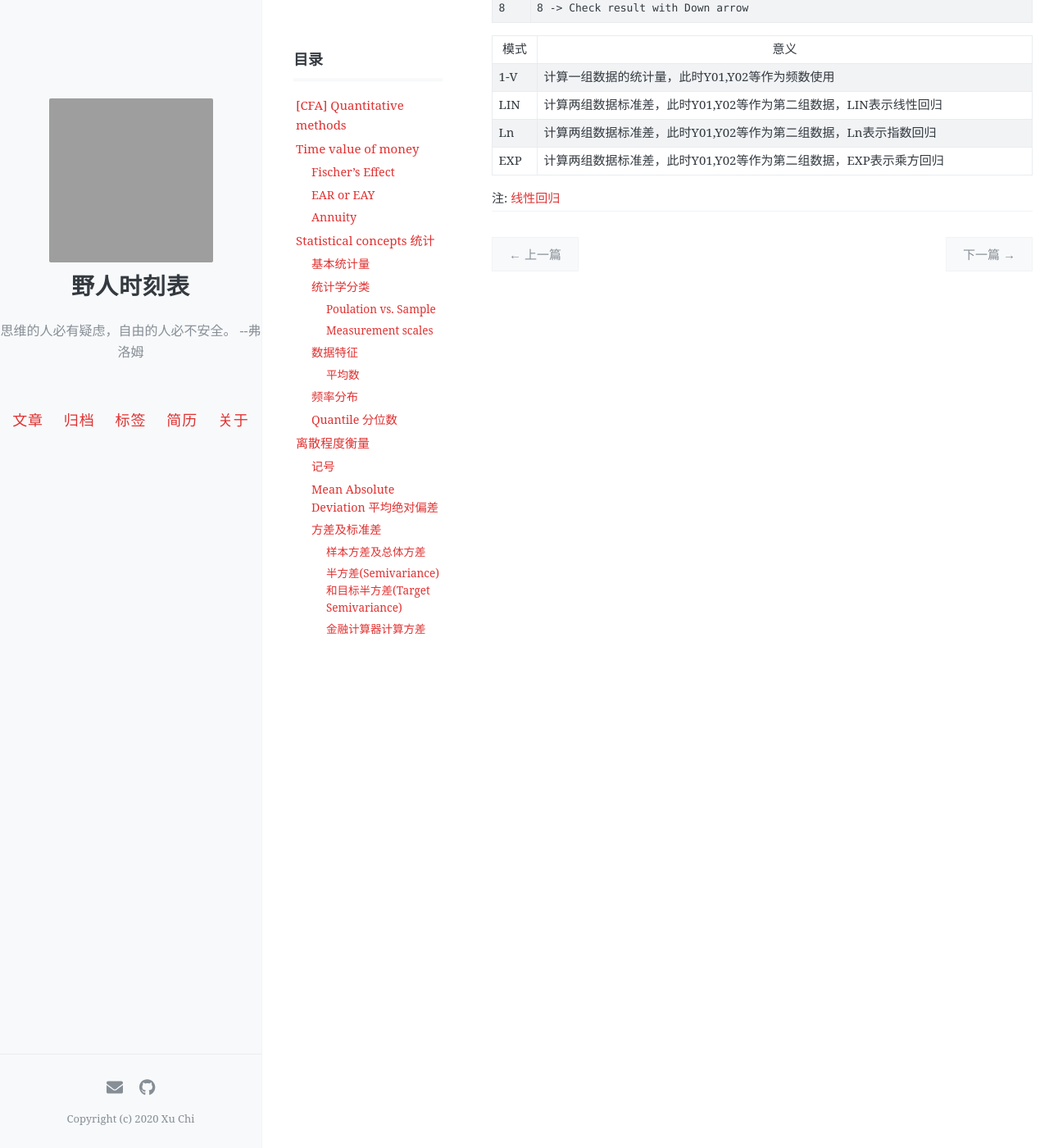
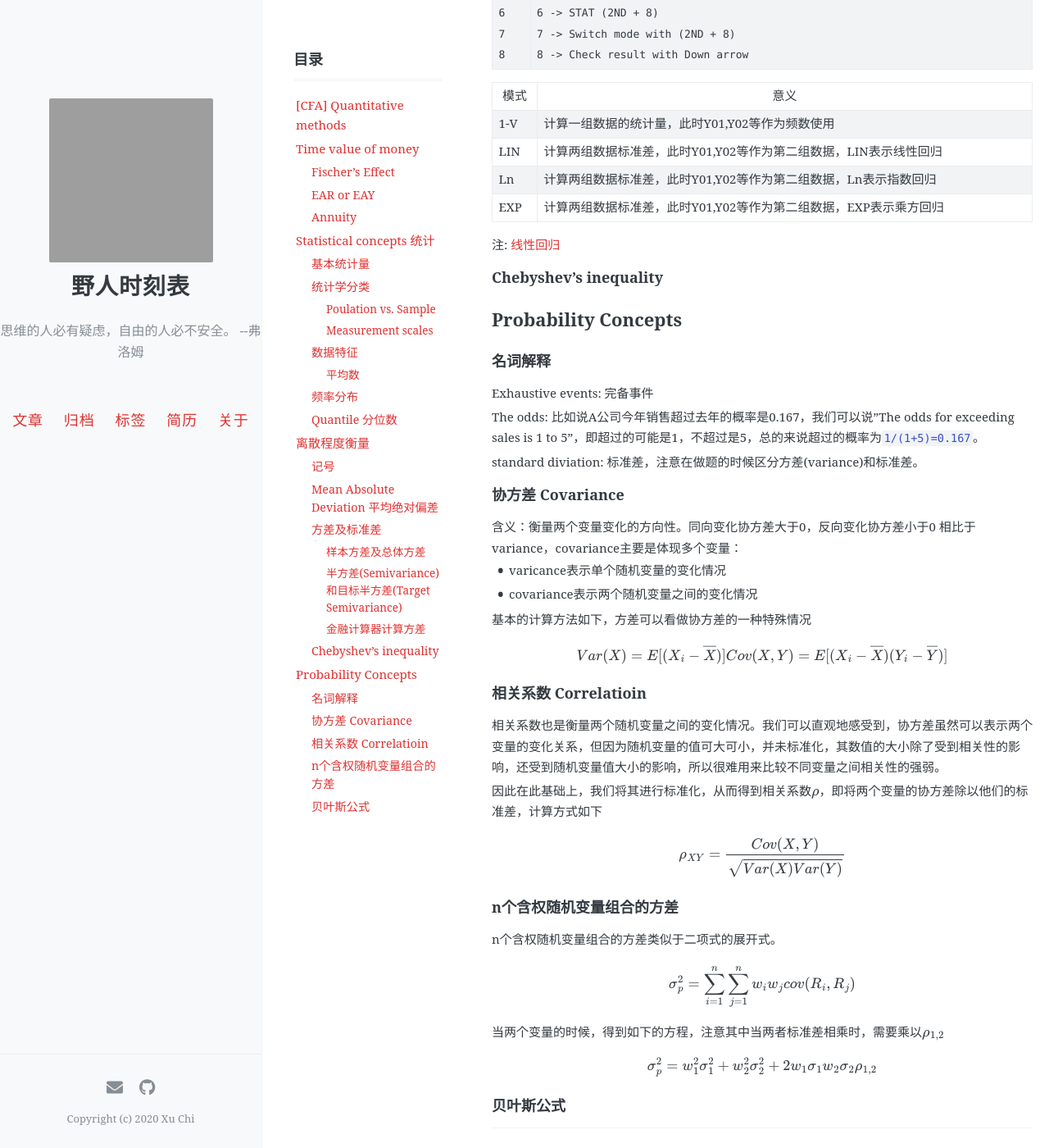
Before and after one commit to xuchi16/Lukathis.github.io, a Jekyll site: the page built from _posts/cfa/2020-02-02-CFA-Quantitative-methods.markdown, in a window 1280 px wide and 1400 px high, scrolled down 3448 px. Shown: the whole window at 82% size. Built offline with Jekyll 4.4.1, drawn with Linux system fonts in a browser that asks for light colours; formulas are drawn with MathJax 3; comment, search, counter and statistics services are not loaded; some of the changed text lies outside the part shown; grey boxes are pictures that could not be loaded.

Commit message:
update CFA summary

```diff
--- a/_posts/cfa/2020-02-02-CFA-Quantitative-methods.markdown
+++ b/_posts/cfa/2020-02-02-CFA-Quantitative-methods.markdown
@@ -96,6 +98,7 @@ Stated annual rate
 ## Quantile 分位数
 
 分位数，如thrid-quintile，即第三个五分位数，指的是有3/5的数低于此值。
+
 注意点：
 * 如果样本有n个数，如果为third-quintile，则为`(n+1)*60%`。之所以用`(n+1)`是因为其实插入分位需要考虑的是数与数之间的空当
 * 如果结果不是整数，则需要在相邻的两个值之间进行线性插值
@@ -111,6 +114,7 @@ Stated annual rate
 # 离散程度衡量
 
 ## 记号
+
 在计算总体指标时，采取的记号亦不同
 
 |       |  样本  |  总体 |
@@ -189,3 +193,66 @@ $$
 | EXP | 计算两组数据标准差，此时Y01,Y02等作为第二组数据，EXP表示乘方回归 |
 
 注: [线性回归]({% post_url /ml/2020-11-07-Linear-Regression %})
+
+## Chebyshev's inequality
+
+
+# Probability Concepts
+
+## 名词解释
+
+Exhaustive events: 完备事件
+
+The odds: 比如说A公司今年销售超过去年的概率是0.167，我们可以说"The odds for exceeding sales is 1 to 5"，即超过的可能是1，不超过是5，总的来说超过的概率为`1/(1+5)=0.167`。
+
+standard diviation: 标准差，注意在做题的时候区分方差(variance)和标准差。
+
+
+## 协方差 Covariance
+
+含义：衡量两个变量变化的方向性。同向变化协方差大于0，反向变化协方差小于0
+相比于variance，covariance主要是体现多个变量：
+* varicance表示单个随机变量的变化情况
+* covariance表示两个随机变量之间的变化情况
+
+基本的计算方法如下，方差可以看做协方差的一种特殊情况
+
+$$
+
+Var(X)=E[(X_i - \overline X)]
+\\
+Cov(X, Y) = E[(X_i - \overline X)(Y_i - \overline Y)]
+
+$$
+
+## 相关系数 Correlatioin
+
+相关系数也是衡量两个随机变量之间的变化情况。我们可以直观地感受到，协方差虽然可以表示两个变量的变化关系，但因为随机变量的值可大可小，并未标准化，其数值的大小除了受到相关性的影响，还受到随机变量值大小的影响，所以很难用来比较不同变量之间相关性的强弱。
+
+因此在此基础上，我们将其进行标准化，从而得到相关系数$\rho$，即将两个变量的协方差除以他们的标准差，计算方式如下
+
+$$
+
+\rho_{XY} = \frac {Cov(X,Y)} {\sqrt{Var(X)Var(Y)}}
+
+$$
+
+## n个含权随机变量组合的方差
+
+n个含权随机变量组合的方差类似于二项式的展开式。
+
+$$
+
+\sigma_p^2 = \sum_{i=1}^n \sum_{j=1}^n w_i w_j cov(R_i, R_j)
+
+$$
+
+当两个变量的时候，得到如下的方程，注意其中当两者标准差相乘时，需要乘以$\rho_{1,2}$
+
+$$
+
+\sigma_p^2 = w_1^2 \sigma_1^2 + w_2^2 \sigma_2^2 + 2 w_1 \sigma_1 w_2 \sigma_2 \rho_{1,2}
+
+$$
+
+## 贝叶斯公式
```
Also changed, not shown: other parts of _posts/cfa/2020-02-02-CFA-Quantitative-methods.markdown (+2 -0 lines).
